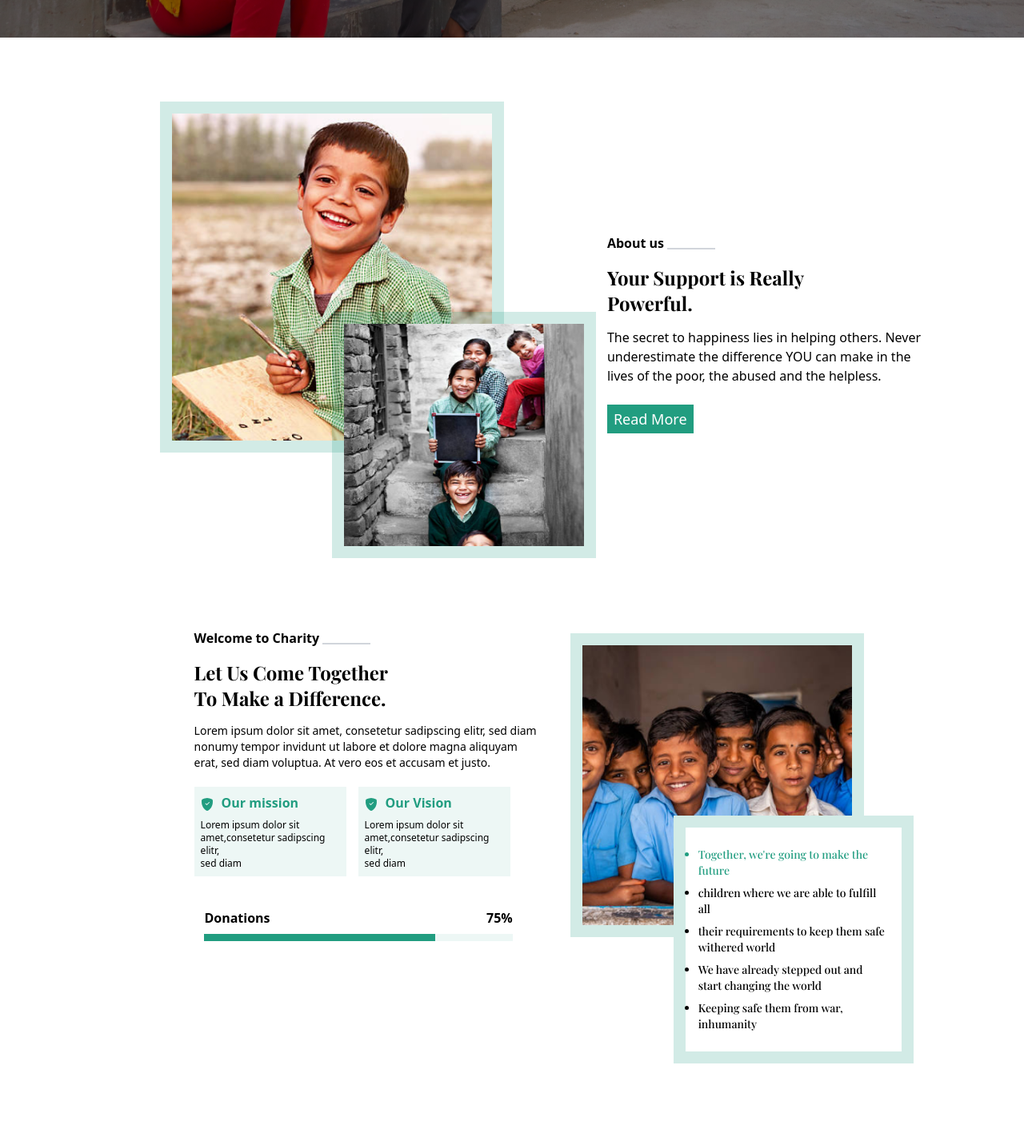
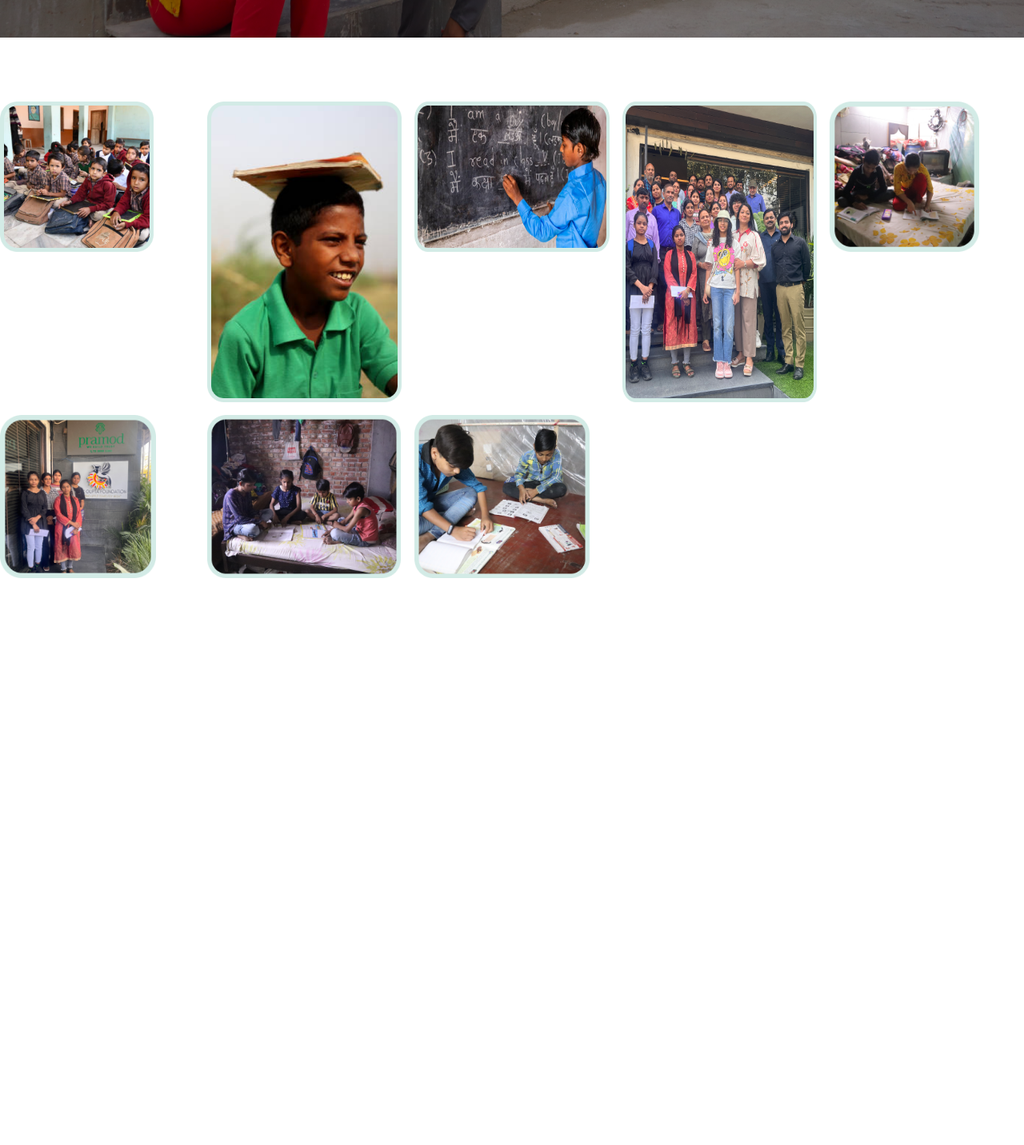
Before and after one commit to estherlardze/Charity-home, a React (Vite) app: page / in a window 1280 px wide. Shown: the part 660-2092 px from the top of the page at 80% size. After the commit the page ends 1406 px from the top, so only its background shows below. Built offline with nearby package versions, Linux system fonts and the light colour scheme; a web font is replaced by a local one.

Commit message:
added gallery

```diff
--- a/package.json
+++ b/package.json
@@ -10,6 +10,7 @@
     "preview": "vite preview"
   },
   "dependencies": {
+    "aos": "^2.3.4",
     "react": "^18.2.0",
     "react-dom": "^18.2.0",
     "react-icons": "^4.11.0"
--- a/src/App.jsx
+++ b/src/App.jsx
@@ -1,18 +1,25 @@
-import React from 'react'
-import { Navbar, Hero, About, Featuredpost, Gallery, Testimonial, Donate, Footer } from './component'
+import React, {useEffect} from 'react'
+import { Navbar, Hero, About, Featuredpost, Gallery, Testimonial, Donate, Footer } from './component';
+import AOS from 'aos';
+import 'aos/dist/aos.css';
 
 
 const App = () => {
+
+  useEffect(() => {
+    AOS.init({duration: 1000});
+  }, [])
+
   return (
     <div>
       <Navbar />
       <Hero />
-      <About />
-      <Featuredpost />
-    {/* <Gallery /> */}
-      <Testimonial />
+     {/* <About />
+      <Featuredpost /> */}
+     <Gallery />
+      {/*<Testimonial />
      <Donate />
-     <Footer />
+     <Footer /> */}
     </div>
   )
 }
--- a/src/component/About.jsx
+++ b/src/component/About.jsx
@@ -3,12 +3,12 @@ import {Rectangle1, Rectangle2} from '../assets/index'
 
 const About = () => {
   return (
-    <div className='grid place-items-center grid-cols-12 mx-[30px] xl:mx-[100px] '>
-      <div className='relative col-span-12 lg:col-span-7'>
+    <div className='grid place-items-center grid-cols-12 mx-[30px] xl:mx-[100px]' id='about'>
+      <div className='relative col-span-12 lg:col-span-7' data-aos="fade-right">
         <img src={Rectangle1} alt="photo" className='border-[15px] border-custom-color w-full md:w-[360px]  xl:w-[430px] '/>
         <img src={Rectangle2} alt="photo2" className='border-[15px] border-custom-color absolute left-[10%] xs:left-[35%] md:left-[50%] top-[60%] w-[90%] h-[70%] md:w-[80%] xl:w-[330px]'/>
       </div>
-      <div className='col-span-12 lg:col-span-5 mt-[160px] md:mt-[140px] place-center'>
+      <div className='col-span-12 lg:col-span-5 mt-[160px] md:mt-[140px] place-center' data-aos="fade-left">
         <div className='flex'>
           <p className='font-semibold'>About us</p>
           <hr className='border-b border-gray-300 w-[60px] mt-[18px] ml-1'/>
--- a/src/component/Donate.jsx
+++ b/src/component/Donate.jsx
@@ -3,9 +3,11 @@ import React from 'react'
 const Donate = () => {
   return (
     <div className='bg-[#00725e] text-center py-14 text-white font-primary-color w-full'>
+      <div data-aos="fade-right">
       <p className='text-xl'>Give us a hand</p>
       <h1 className='text-2xl sm:text-3xl md:text-5xl font-extrabold my-8'>Support us and change the course of a <br />child's life today!</h1>
       <button className='bg-[#cdc5c5] text-[#00725e] py-1 px-6 rounded-3xl text-lg font-semibold'>DONATE</button>
+    </div>
     </div>
   )
 }
--- a/src/component/Featuredpost.jsx
+++ b/src/component/Featuredpost.jsx
@@ -4,8 +4,8 @@ import {BsShieldFillCheck} from 'react-icons/bs'
 
 const Featuredpost = () => {
   return (
-    <div className='grid place-items-center grid-cols-12 mx-[30px] xl:mx-[200px] mt-[50px] md:mt-[220px] md:mb-[250px]'>
-      <div className='col-span-12 lg:col-span-7 mx-4'>
+    <div className='grid place-items-center grid-cols-12 mx-[30px] xl:mx-[200px] mt-[50px] md:mt-[220px] md:mb-[250px]' id='help'>
+      <div className='col-span-12 lg:col-span-7 mx-4' data-aos="fade-right">
         <div className='flex'>
           <p className='font-semibold'>Welcome to Charity</p>
           <hr className='border-b border-gray-300 w-[60px] mt-[18px] ml-1'/>
@@ -16,12 +16,12 @@ const Featuredpost = () => {
          erat, sed diam voluptua. At vero eos et accusam et justo.</p>
          <div>
          <div className='flex gap-[15px] mt-[20px]'>
-            <div className='bg-[#EDF7F5] p-2 w-[190px]'>
-            <h5 className='flex text-[#219D80] gap-[10px] font-bold'><span className='mt-[6px]'><BsShieldFillCheck /></span> <span>Our mission</span></h5>
+            <div className='bg-[#EDF7F5] p-2 w-[190px]' data-aos="zoom-in-down">
+              <h5 className='flex text-[#219D80] gap-[10px] font-bold'><span className='mt-[6px]'><BsShieldFillCheck /></span> <span>Our mission</span></h5>
                <p className='text-xs mt-2'>Lorem ipsum dolor sit amet,consetetur sadipscing elitr, <br />sed diam</p>
             </div>
-            <div className='bg-[#EDF7F5] p-2 w-[190px]'>
-              <h5 className='flex text-[#219D80] gap-[10px] font-bold'><span className='mt-[6px]'><BsShieldFillCheck /></span> <span>Our Vision</span></h5>
+            <div className='bg-[#EDF7F5] p-2 w-[190px]'  data-aos="zoom-in-down">
+               <h5 className='flex text-[#219D80] gap-[10px] font-bold'><span className='mt-[6px]'><BsShieldFillCheck /></span> <span>Our Vision</span></h5>
                <p className='text-xs mt-2'>Lorem ipsum dolor sit amet,consetetur sadipscing elitr, <br />sed diam</p>
             </div>
          </div>
@@ -37,7 +37,7 @@ const Featuredpost = () => {
       </div>
 
 
-      <div className='relative w-full lg:max-w-[600px] col-span-12 lg:col-span-5 mt-[50px] lg:mt-0 mx-10 lg:mx-0'>
+      <div className='relative w-full lg:max-w-[600px] col-span-12 lg:col-span-5 mt-[50px] lg:mt-0 mx-10 lg:mx-0' data-aos="fade-left">
         <img src={Rectangle3} alt="photo3" className='border-[15px] border-custom-color  md:h-[380px] h-[410px]  w-full md:w-[360px]  xl:w-[430px]'/>
         <ul className='list-disc border-[15px] border-custom-color absolute left-[10%] sm:left-[35%] top-[60%] xl:w-[300px] bg-white p-4 font-custom text-sm '>
           <li className='text-[#219d80] my-2 text-sm'>Together, we're going to make the future</li>
--- a/src/component/Gallery.jsx
+++ b/src/component/Gallery.jsx
@@ -4,30 +4,30 @@ import {Photo1, Photo2, Photo3, Photo4, Photo5, Photo6, Photo7, Photo8} from '..
 const Gallery = () => {
 
   return (
-    <div className="grid grid-cols-1 md:grid-cols-2 lg:grid-cols-4 xl:grid-cols-5 gap-10 ">
-      <div className="bg-white bg-opacity-80 text-center py-20 text-2xl">
-        <img src={Photo1} alt="gallery" className='w-[220px]'/>
+    <div className="grid grid-cols-1 md:grid-cols-2 lg:grid-cols-4 xl:grid-cols-5 gap-4" id='gallery'>
+      <div className='grid-cols-2'>
+        <img src={Photo1} alt="gallery" className='h-[50%]'/>
       </div>
-      <div className="">
-        <img src={Photo3} alt="gallery" className='w-[300px]'/>
+      <div className='grid-cols-2'>
+        <img src={Photo3} alt="gallery" className=''/>
       </div>
-      <div className="bg-white bg-opacity-80 text-center py-20 text-2xl">
-      <img src={Photo4} alt="gallery" className='w-[400px]'/>
+      <div className='grid-cols-3'>
+      <img src={Photo4} alt="gallery" className='h-[50%]'/>
       </div>
-      <div className="bg-white bg-opacity-80 text-center py-20 text-2xl">
-      <img src={Photo6} alt="gallery" className='w-[400px]'/>
+      <div className='grid-cols-3'>
+      <img src={Photo6} alt="gallery" className='h-[100%]'/>
       </div>
-      <div className="bg-white bg-opacity-80 text-center py-20 text-2xl">
-        <img src={Photo7} alt="gallery" className='w-[190px]'/>
+      <div className='grid-cols-1'>
+        <img src={Photo7} alt="gallery" className='h-[50%]'/>
       </div>
-       <div className="bg-white bg-opacity-80 text-center py-20 text-2xl">
-        <img src={Photo2} alt="gallery" className='w-[190px]'/>
+       <div  className='grid-cols-2'>
+        <img src={Photo2} alt="gallery" className='h-[90%]'/>
       </div>
-      <div className="bg-white bg-opacity-80 text-center py-20 text-2xl">
-      <img src={Photo5} alt="gallery" className='w-[280px]' />
+      <div  className='grid-cols-2'>
+      <img src={Photo5} alt="gallery" className='h-[90%]' />
       </div>
-      <div className="bg-white bg-opacity-80 text-center py-20 text-2xl">
-        <img src={Photo8} alt="gallery" className='w-[220px]'/>
+      <div  className='grid-cols-2'>
+        <img src={Photo8} alt="gallery" className='h-[90%]'/>
       </div>
     </div>
   );
--- a/src/component/Hero.jsx
+++ b/src/component/Hero.jsx
@@ -3,10 +3,10 @@ import { hero } from '../assets/index';
 
 const Hero = () => {
   return (
-    <div className='bg-cover bg-center w-full h-[90vh] '>
+    <div className='bg-cover bg-center w-full h-[90vh]' id='home'>
       <div className='relative'>
         <img src={hero} alt="hero image" className='w-full h-[60vh] xl:h-[80vh] '/>
-        <div className='absolute top-[15%] sm:top-[20%] md:top-[30%] left-[5%] sm:left[10%] md:left-[30%] text-white flex flex-col justify-center items-center'>
+        <div data-aos="fade-up" className='absolute top-[15%] sm:top-[20%] md:top-[30%] left-[5%] sm:left[10%] md:left-[30%] text-white flex flex-col justify-center items-center'>
           <p className='font-semibold'>give hope for homeless</p>
           <h2 className='font-extrabold text-3xl md:text-4xl xl:text-6xl font-custom my-2'>Helping each other <br /> can make world better</h2>
           <p className='text-gray-300'>We Seek out world changers and difference makers around the <br /> globe,
--- a/src/component/Navbar.jsx
+++ b/src/component/Navbar.jsx
@@ -4,7 +4,7 @@ import {AiOutlineMenu, AiOutlineClose} from 'react-icons/ai'
 
 const Navbar = () => {
 
-    const [showMenu, setShowMenu] = useState(false)
+   const [showMenu, setShowMenu] = useState(false)
 
   const  handleClick = () => {
     setShowMenu(!showMenu)
@@ -15,10 +15,10 @@ const Navbar = () => {
     <div className='flex justify-between w-[100%]'>
         <img src={Logo} alt="Logo" />
         <ul className='sm:flex gap-[50px] mt-4 hidden'>
-        <li className='font-semibold hover:underline focus:underline text-lg'><a href="#">Home</a></li>
-        <li className='font-semibold hover:underline focus:underline text-lg'><a href="#">Gallery</a></li>
-        <select className='font-semibold hover:underline focus:underline text-[1.15rem] mb-6'><option>About us</option></select>
-        <select className='font-semibold hover:underline focus:underline text-[1.15rem] mb-6'><option>How we help</option></select>
+          <li className='font-semibold hover:underline focus:underline text-lg'><a href="#">Home</a></li>
+          <li className='font-semibold hover:underline focus:underline text-lg'><a href="#">Gallery</a></li>
+          <select className='font-semibold hover:underline focus:underline text-[1.15rem] mb-6'><option>About us</option></select>
+          <select className='font-semibold hover:underline focus:underline text-[1.15rem] mb-6'><option>How we help</option></select>
         </ul>
         <button className='mr-4 mb-[10px] bg-[#219d80] text-white px-1 mt-[10px] hidden sm:block text-lg'>Contact us</button>
         <div className='block sm:hidden m-4 ' onClick={handleClick}>
@@ -28,12 +28,12 @@ const Navbar = () => {
 
     {
             showMenu && (
-            <div className='block sm:hidden h-[50vh] w-[100%] z-[-1] sm:z-auto bg-[#edf7f5] pt-[50px] mt-[20px] transition-all ease-in duration-500' >
+            <div className='block sm:hidden h-[50vh] w-[100%] z-[-1] sm:z-auto bg-[#edf7f5] pt-[50px] mt-[20px]'>
              <ul className='flex flex-col gap-[50px] ml-[20px]'>
-                <li className='font-semibold hover:underline focus:underline text-xl'><a href="#">Home</a></li>
-                <li className='font-semibold hover:underline focus:underline text-xl'><a href="#">Gallery</a></li>
-                <li className='font-semibold hover:underline focus:underline text-xl'><a href="#">About us</a></li>
-                <li className='font-semibold hover:underline focus:underline text-xl'><a href="#">How we help </a></li>
+               <li className='font-semibold hover:underline focus:underline text-lg'><a href="#">Home</a></li>
+               <li className='font-semibold hover:underline focus:underline text-lg'><a href="#">Gallery</a></li>
+               <select className='font-semibold hover:underline focus:underline text-[1.15rem] mb-6'><option>About us</option></select>
+               <select className='font-semibold hover:underline focus:underline text-[1.15rem] mb-6'><option>How we help</option></select>
             </ul>
             <button className='ml-[20px] bg-[#219D80] text-white px-4  mt-[50px] text-2xl '>Contact us</button>
           </div>
--- a/src/component/Testimonial.jsx
+++ b/src/component/Testimonial.jsx
@@ -14,7 +14,7 @@ const Testimonial = () => {
          <PiArrowUpRightBold size={38} className='bg-[#00725e] text-white p-2 rounded-tr-2xl cursor-pointer mt-[50px] lg:mt-[20px] lg:mr-[70px]'/>
       </div>
       <div className="flex flex-wrap align-center justify-center gap-[20px] lg:gap-[35px] my-[20px]">
-         <TestimonialCard heading="Kindness" image={profile1} client="John Doe" position="Senior Gardener Farmer"/>
+         <TestimonialCard heading="Kindness" image={profile1} client="John Doe" position="Senior Gardener Farmer" />
          <TestimonialCard heading="Humanity" image={profile1} client="Jack Harry" position="Senior Gardener Farmer"/>
          <TestimonialCard heading="Ethics & Morality" image={profile1} client="Sakib Hossain" position="Senior Gardener Farmer"/>
       </div>
--- a/src/component/TestimonialCard.jsx
+++ b/src/component/TestimonialCard.jsx
@@ -4,7 +4,7 @@ import { quote} from '../assets/index';
 
 const TestimonialCard = ({heading,image, client, position}) => {
   return (
-    <div className='flex flex-col justify-left align-left border border-green-500 p-2 w-[300px] h-[270px]'>
+    <div className='flex flex-col justify-left align-left border border-green-500 p-2 w-[300px] h-[270px]'  data-aos="fade-up">
         <img src={quote} alt="quote" className='w-[40px] h-[30px]'/>
         <h3 className='text-lg font-semibold mt-2'>{heading}</h3>
         <p className='my-[20px] text-sm'>Lorem Ipsum is simply dummy text  Lorem Ipsum is simply
```
Also changed, not shown: src/component/Footer.jsx (+6 -6 lines), 1 other file (tests, documents, lock files or other folders).
